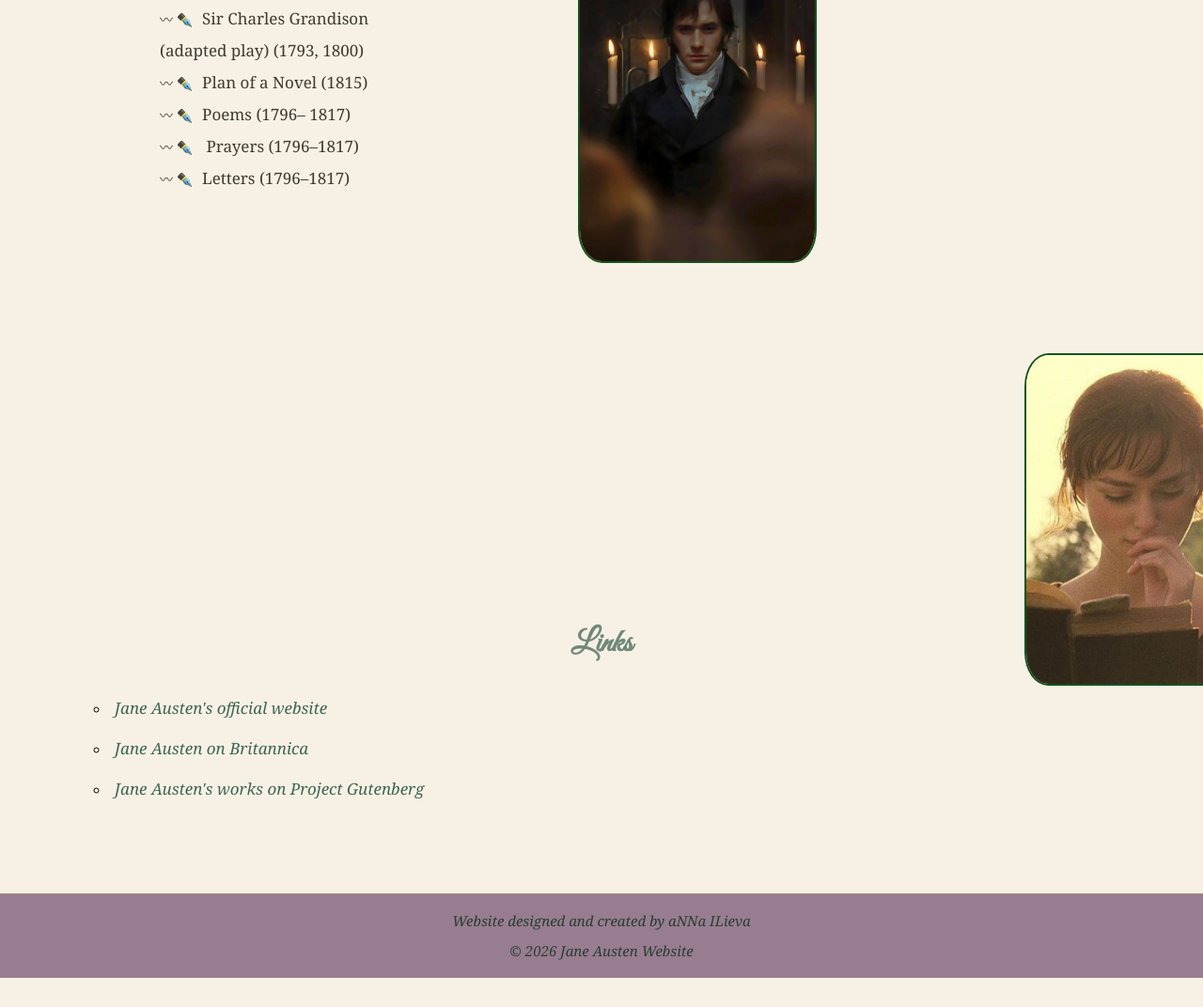
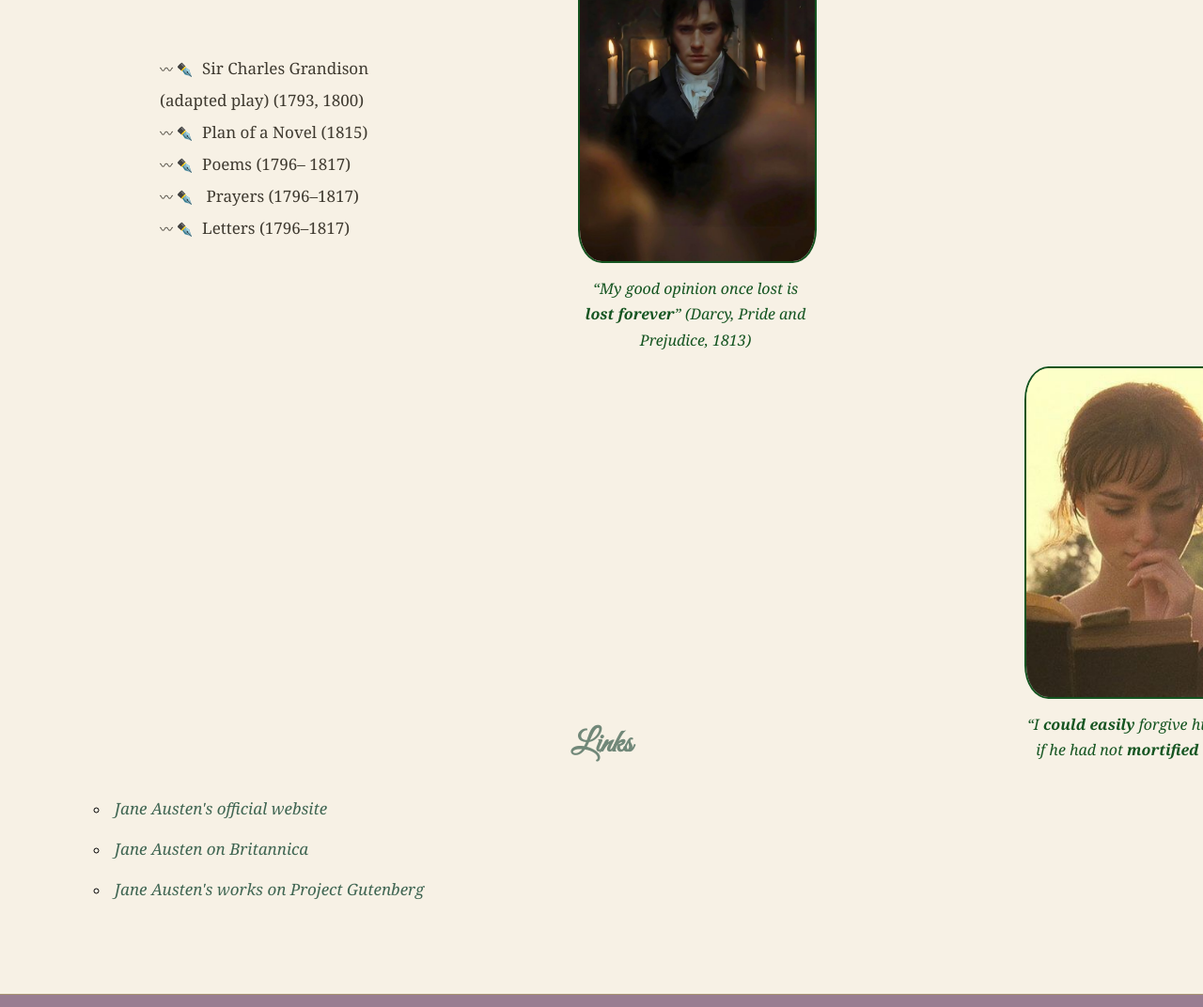
Before and after one commit to annailieva0123-lang/Jane_Austen_Project, a plain HTML site: page index.html in a window 1280 px wide. Shown: the part 7189-8261 px from the top of the page at 94% size. Before the commit the page ends 8230 px from the top, so only its background shows below. Drawn offline with Linux system fonts and the light colour scheme; a web font is replaced by a local one.

Commit message:
change section other

```diff
--- a/index.html
+++ b/index.html
@@ -290,10 +290,16 @@ in the 1995 BBC TV adaptation.
        <div class="other-space"></div>
         <div class="other-photo">
           <img src="image/other1.jpg" alt="Darcy">
+          <p class="other-photo-caption">
+    <q>My good opinion once lost is <b>lost forever</b></q>
+    <cite>(Darcy, Pride and Prejudice, 1813)</cite>
+</p>
         </div>
 
         <div class="other-photo2">
            <img src="image/other2.jpg" alt ="Elizabeth">
+           <p class="other-photo-caption">
+        <q>I <b>could easily</b> forgive his <b>pride</b> if he had not <b>mortified</b> mine.</q>
         </div>
           </div>
 
```
Also changed, not shown: 2 other files.
